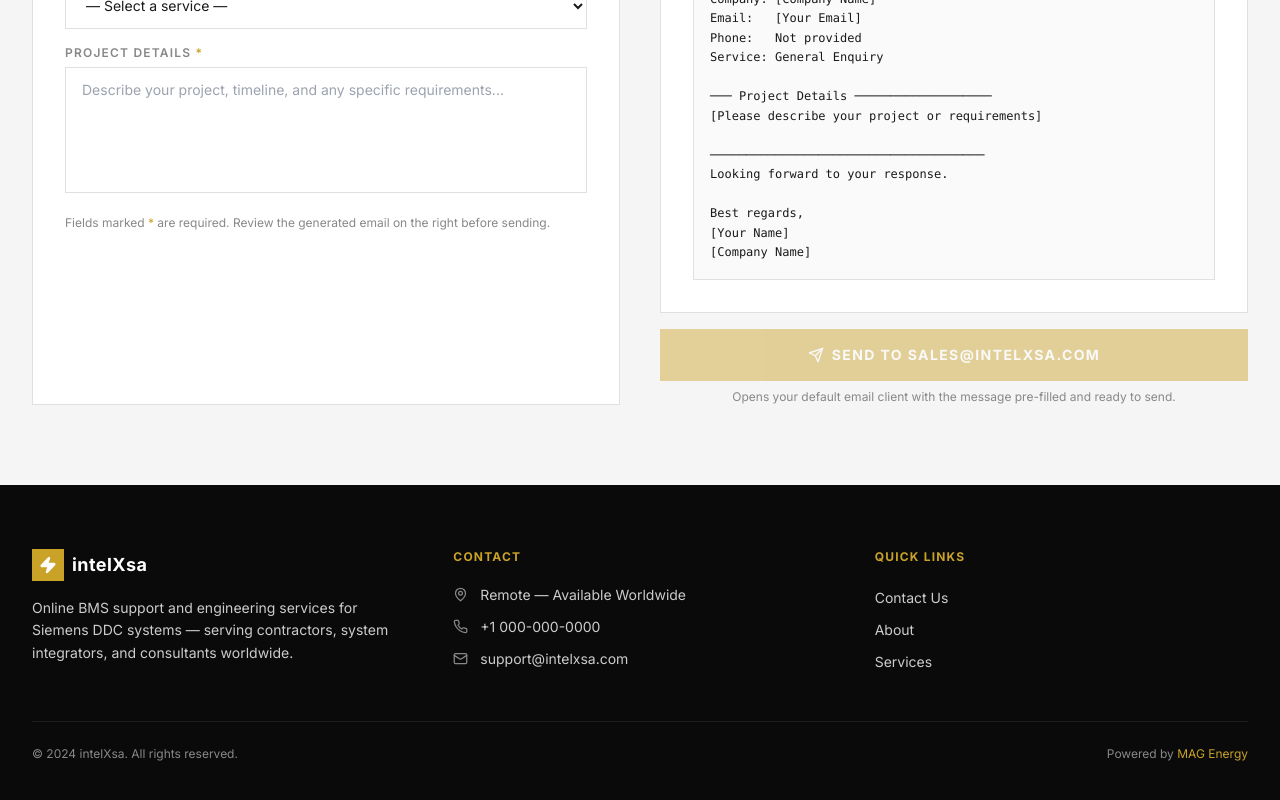
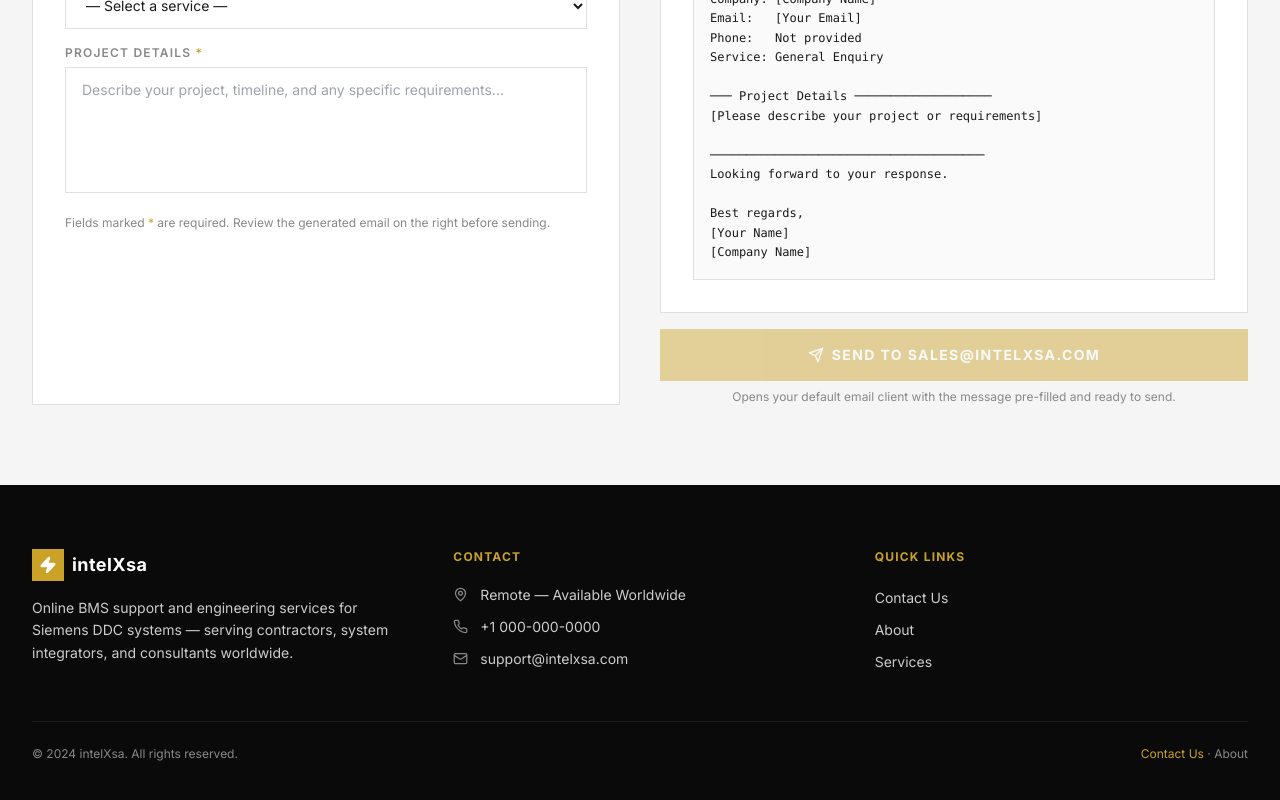
Before and after one commit to thanyaGeethaSanthosh/intelXsa, a React (Vite) app: page /contact in a window 1280 px wide. Shown: the part 804-1604 px from the top of the page. Built offline with nearby package versions, Linux system fonts and the light colour scheme.

Commit message:
Update Footer to use React Router Link for internal /about and /contact hrefs

```diff
--- a/src/components/Footer.jsx
+++ b/src/components/Footer.jsx
@@ -1,3 +1,4 @@
+import { Link } from 'react-router-dom'
 import { Zap, Phone, MapPin, Mail } from 'lucide-react'
 import { content } from '../config/content'
 
@@ -12,15 +13,12 @@ export default function Footer() {
 
           {/* Brand column */}
           <div>
-            <a href="#" className="flex items-center gap-2 mb-4">
-              <div
-                className="flex items-center justify-center w-8 h-8"
-                style={{ backgroundColor: 'var(--accent)' }}
-              >
+            <Link to="/" className="flex items-center gap-2 mb-4">
+              <div className="flex items-center justify-center w-8 h-8" style={{ backgroundColor: 'var(--accent)' }}>
                 <Zap size={18} className="text-white" fill="white" />
               </div>
               <span className="text-white font-bold text-lg tracking-wide">{name}</span>
-            </a>
+            </Link>
             <p className="text-sm leading-relaxed" style={{ color: 'var(--text-faint)' }}>
               {description}
             </p>
@@ -28,36 +26,23 @@ export default function Footer() {
 
           {/* Contact column */}
           <div>
-            <h4
-              className="text-xs font-700 uppercase tracking-widest mb-5"
-              style={{ color: 'var(--accent)', fontWeight: 700 }}
-            >
+            <h4 className="text-xs font-700 uppercase tracking-widest mb-5" style={{ color: 'var(--accent)', fontWeight: 700 }}>
               Contact
             </h4>
             <ul className="space-y-3">
               <li className="flex items-start gap-3">
                 <MapPin size={15} className="flex-shrink-0 mt-0.5" style={{ color: 'var(--text-muted)' }} />
-                <span className="text-sm whitespace-pre-line" style={{ color: 'var(--text-faint)' }}>
-                  {address}
-                </span>
+                <span className="text-sm whitespace-pre-line" style={{ color: 'var(--text-faint)' }}>{address}</span>
               </li>
               <li className="flex items-center gap-3">
                 <Phone size={15} style={{ color: 'var(--text-muted)' }} />
-                <a
-                  href={`tel:${phone}`}
-                  className="text-sm hover:text-white transition-colors"
-                  style={{ color: 'var(--text-faint)' }}
-                >
+                <a href={`tel:${phone}`} className="text-sm hover:text-white transition-colors" style={{ color: 'var(--text-faint)' }}>
                   {phone}
                 </a>
               </li>
               <li className="flex items-center gap-3">
                 <Mail size={15} style={{ color: 'var(--text-muted)' }} />
-                <a
-                  href={`mailto:${email}`}
-                  className="text-sm hover:text-white transition-colors"
-                  style={{ color: 'var(--text-faint)' }}
-                >
+                <a href={`mailto:${email}`} className="text-sm hover:text-white transition-colors" style={{ color: 'var(--text-faint)' }}>
                   {email}
                 </a>
               </li>
@@ -66,22 +51,21 @@ export default function Footer() {
 
           {/* Links column */}
           <div>
-            <h4
-              className="text-xs font-700 uppercase tracking-widest mb-5"
-              style={{ color: 'var(--accent)', fontWeight: 700 }}
-            >
+            <h4 className="text-xs font-700 uppercase tracking-widest mb-5" style={{ color: 'var(--accent)', fontWeight: 700 }}>
               Quick Links
             </h4>
             <ul className="space-y-2">
               {links.map((link) => (
                 <li key={link.label}>
-                  <a
-                    href={link.href}
-                    className="text-sm hover:text-white transition-colors"
-                    style={{ color: 'var(--text-faint)' }}
-                  >
-                    {link.label}
-                  </a>
+                  {link.href.startsWith('/') ? (
+                    <Link to={link.href} className="text-sm hover:text-white transition-colors" style={{ color: 'var(--text-faint)' }}>
+                      {link.label}
+                    </Link>
+                  ) : (
+                    <a href={link.href} className="text-sm hover:text-white transition-colors" style={{ color: 'var(--text-faint)' }}>
+                      {link.label}
+                    </a>
+                  )}
                 </li>
               ))}
             </ul>
@@ -89,14 +73,16 @@ export default function Footer() {
         </div>
 
         {/* Bottom bar */}
-        <div
-          className="mt-12 pt-6 flex flex-col sm:flex-row items-center justify-between gap-4 border-t"
-          style={{ borderColor: 'rgba(255,255,255,0.08)' }}
-        >
+        <div className="mt-12 pt-6 flex flex-col sm:flex-row items-center justify-between gap-4 border-t" style={{ borderColor: 'rgba(255,255,255,0.08)' }}>
           <p className="text-xs" style={{ color: 'var(--text-muted)' }}>{legal}</p>
           <p className="text-xs" style={{ color: 'var(--text-muted)' }}>
-            Powered by{' '}
-            <span style={{ color: 'var(--accent)' }}>MAG Energy</span>
+            <Link to="/contact" className="hover:text-white transition-colors" style={{ color: 'var(--accent)' }}>
+              Contact Us
+            </Link>
+            {' '}·{' '}
+            <Link to="/about" className="hover:text-white transition-colors" style={{ color: 'var(--text-muted)' }}>
+              About
+            </Link>
           </p>
         </div>
       </div>
```
